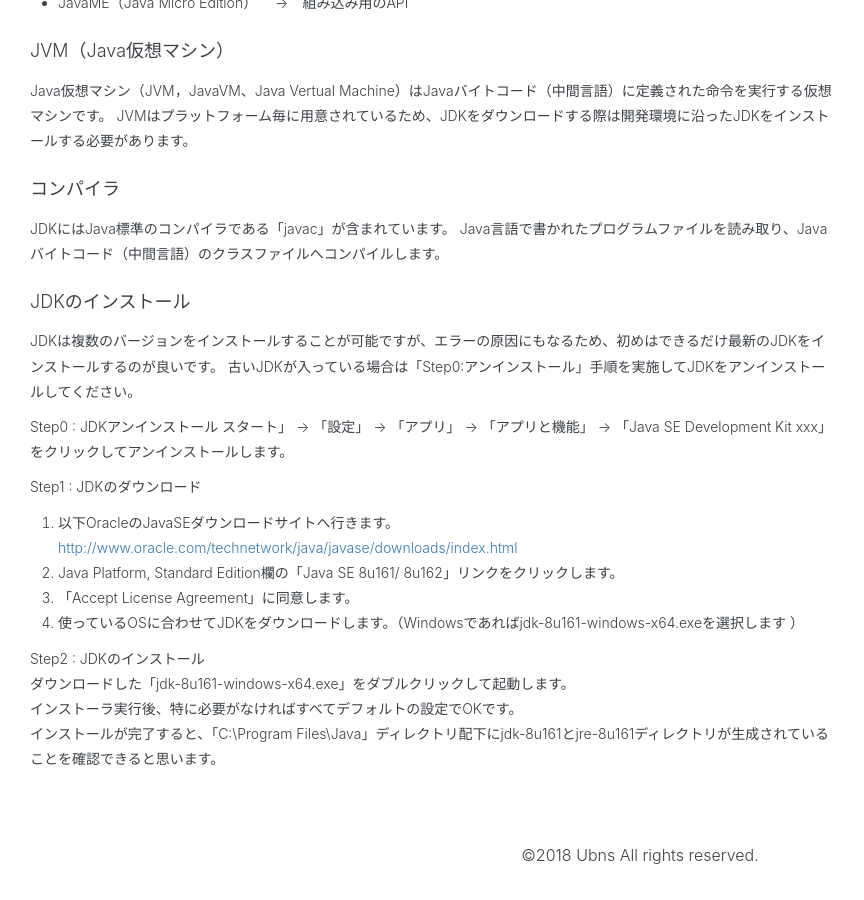
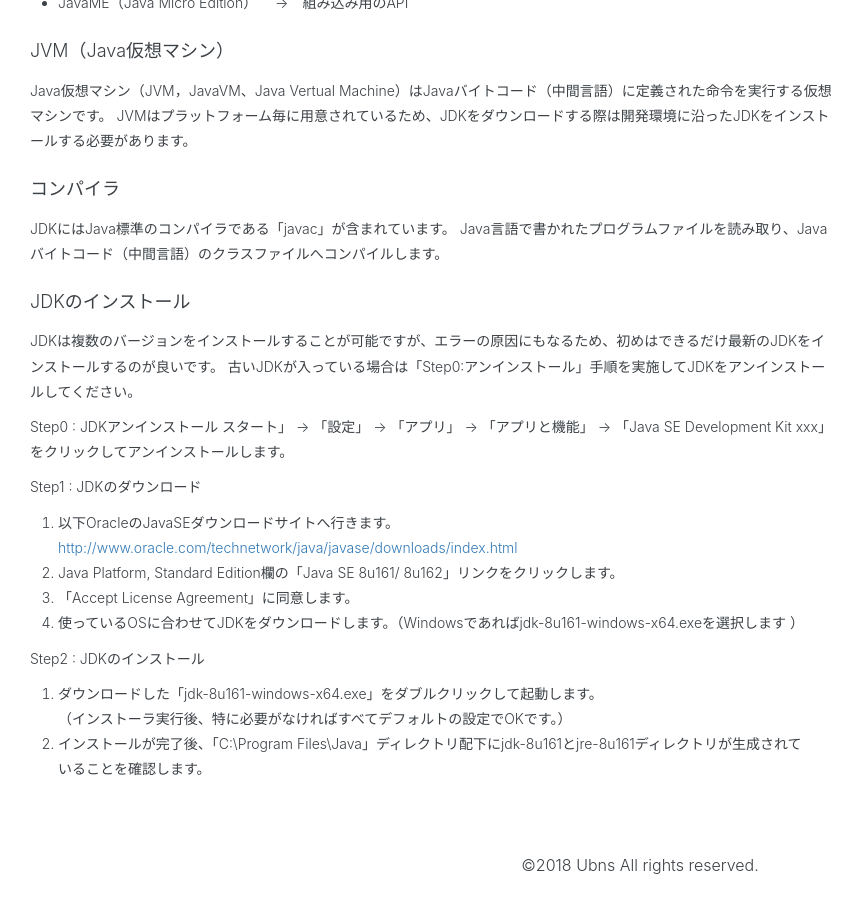
Before and after one commit to modulesjp/JavaTraining, a Jekyll site: the page built from docs/introductions/1.0.2.java-dev-env.md, in a window 1280 px wide and 900 px high, scrolled down 870 px. Shown: the whole window, without its empty margins (0-864 px from the left). Built offline with Jekyll 4.4.1, drawn with Linux system fonts in a browser that asks for light colours; nearby versions of some CDN libraries; our own code applies the rules of GitHub Pages for plain Markdown files.

Commit message:
2018.03.29

```diff
--- a/docs/introductions/1.0.2.java-dev-env.md
+++ b/docs/introductions/1.0.2.java-dev-env.md
@@ -55,6 +55,6 @@
 4. 使っているOSに合わせてJDKをダウンロードします。（Windowsであればjdk-8u161-windows-x64.exeを選択します ）
 
 Step2 : JDKのインストール
-ダウンロードした「jdk-8u161-windows-x64.exe」をダブルクリックして起動します。
-インストーラ実行後、特に必要がなければすべてデフォルトの設定でOKです。
-インストールが完了すると、「C:\Program Files\Java」ディレクトリ配下にjdk-8u161とjre-8u161ディレクトリが生成されていることを確認できると思います。
+1. ダウンロードした「jdk-8u161-windows-x64.exe」をダブルクリックして起動します。
+（インストーラ実行後、特に必要がなければすべてデフォルトの設定でOKです。）
+2. インストールが完了後、「C:\Program Files\Java」ディレクトリ配下にjdk-8u161とjre-8u161ディレクトリが生成されていることを確認します。
```
